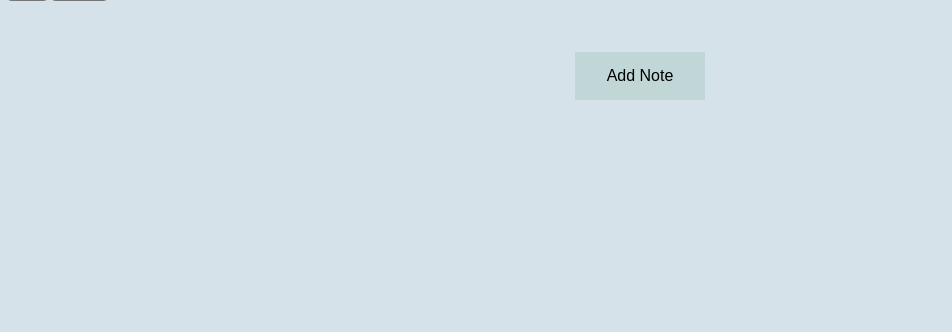
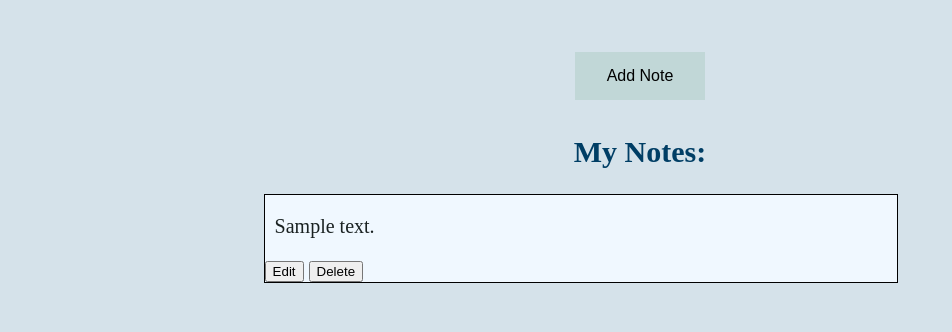
Before and after one commit to FelipePinto02/notes_app, a Flask app: page / in a window 1280 px wide. Shown: the part 206-538 px from the top of the page, without its empty margins (0-952 px from the left). Run offline with Flask 2, Linux system fonts and the light colour scheme; tables that the repository leaves empty hold one stand-in row (values such as "Sample post").

Commit message:
Started css to show the notes

```diff
--- a/static/style.css
+++ b/static/style.css
@@ -23,15 +23,33 @@
     top: 250px;
 }
 
-.note-form {
+.container-positioning {
     grid-column: 3;
+}
+
+.notes-title {
+    margin-top: 35px;
 }
 
 .save-note {
     display: grid;
-    grid-template-rows: repeat(2, 1fr);
+    grid-template-rows: auto auto;
     row-gap: 10px;
     justify-items: center;
+}
+
+.note-content-container {
+    position: relative;
+    right: 250px;
+    width: 250%;
+    background-color: aliceblue;
+    border: 1px solid black;
+    margin-bottom: 50px;
+}
+
+.note-text {
+    margin: 0px 10px;
+    color: #1a2222;
 }
 
 .grid-item {
--- a/templates/add.html
+++ b/templates/add.html
@@ -12,7 +12,7 @@
         <h1>Notes Editor</h1>
     </header>
     <div class="container">
-        <div class="note-form">
+        <div class="container-positioning">
             <form action="{{ url_for('index') }}" method="POST" class="save-note"><br>
                 <div class="grid-item-1">
                     <label for="note">Write your note:</label><br>
--- a/templates/index.html
+++ b/templates/index.html
@@ -12,28 +12,40 @@
         <h1>Home</h1>
     </header>
     <div class="container">
-        <div class="note-form">
+        <div class="container-positioning">
             <div class="grid-item">
                 <form action="/notes" method="POST" >
                     <button name='new' value='new' class="add-btn">Add Note</button>
                 </form>
             </div>
         </div>
-    </div>
-            {% if notes %}
-                <h2>My Notes:</h2>
-                {% for note in notes %}
 
+        {% if notes %}
+        <div class="container-positioning">
+            <div class="grid-item">
+                <h2 class="notes-title">My Notes:</h2>
+            </div>
+        </div>
+
+            {% for note in notes %}
+            <div class="container-positioning">
+                <div class="note-content-container">
                     <form action="/notes" method="POST" >
-                        <ul>
-                            <li id={{ note.id }}>{{ note.note }}</li>
-                        </ul>
-                        <button name="edit" value={{ note.id }}>Edit</button>
-                        <button name="delete" value={{ note.id }}>Delete</button>
+                        <div class="note-text">
+                            <p id={{ note.id }}>{{ note.note }}</p>
+                        </div>
+                        <div class="note-btns">
+                            <button name="edit" value={{ note.id }}>Edit</button>
+                            <button name="delete" value={{ note.id }}>Delete</button>
+                        </div>
                     </form>
+                </div>
+            </div>
+            <div class="container-positioning"></div>
+            {% endfor %}
 
-                {% endfor %}
-            {% endif %}
+        </div>
+        {% endif %}
 
 </body>
 </html>
```
